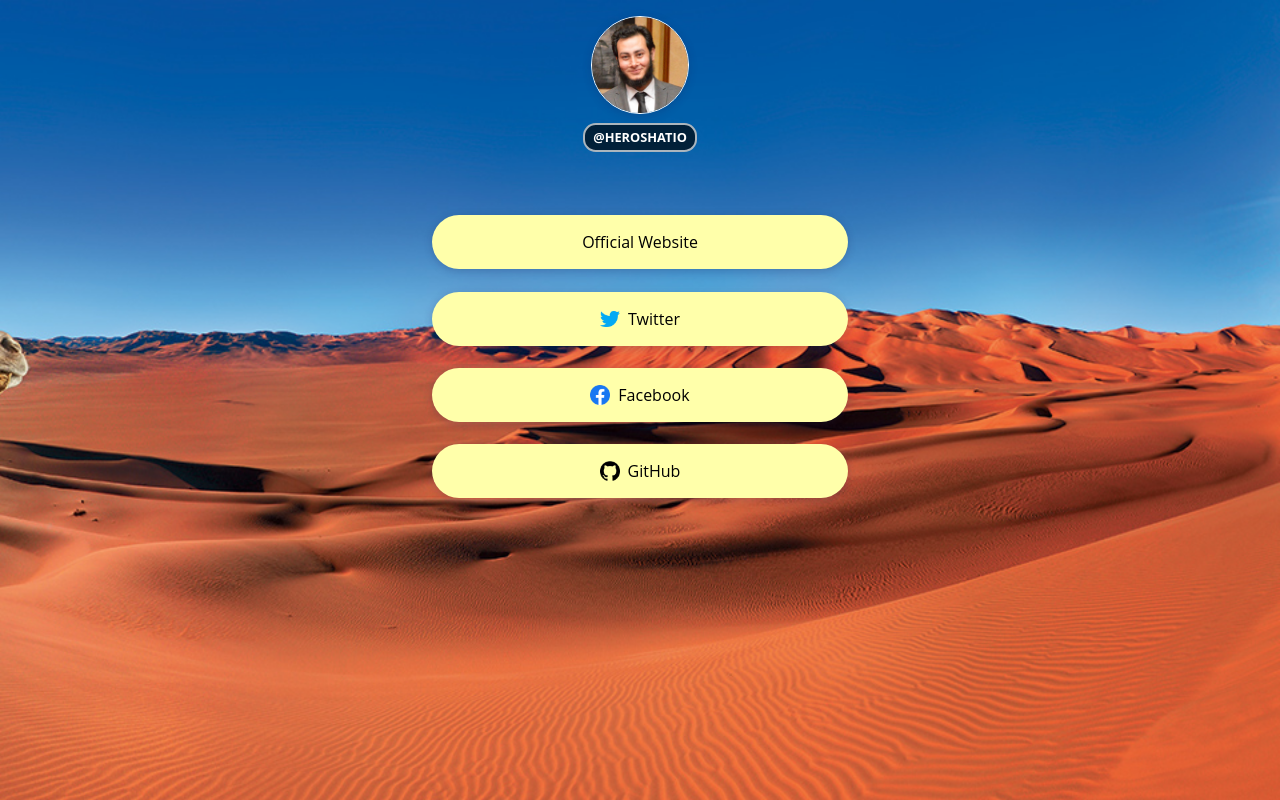
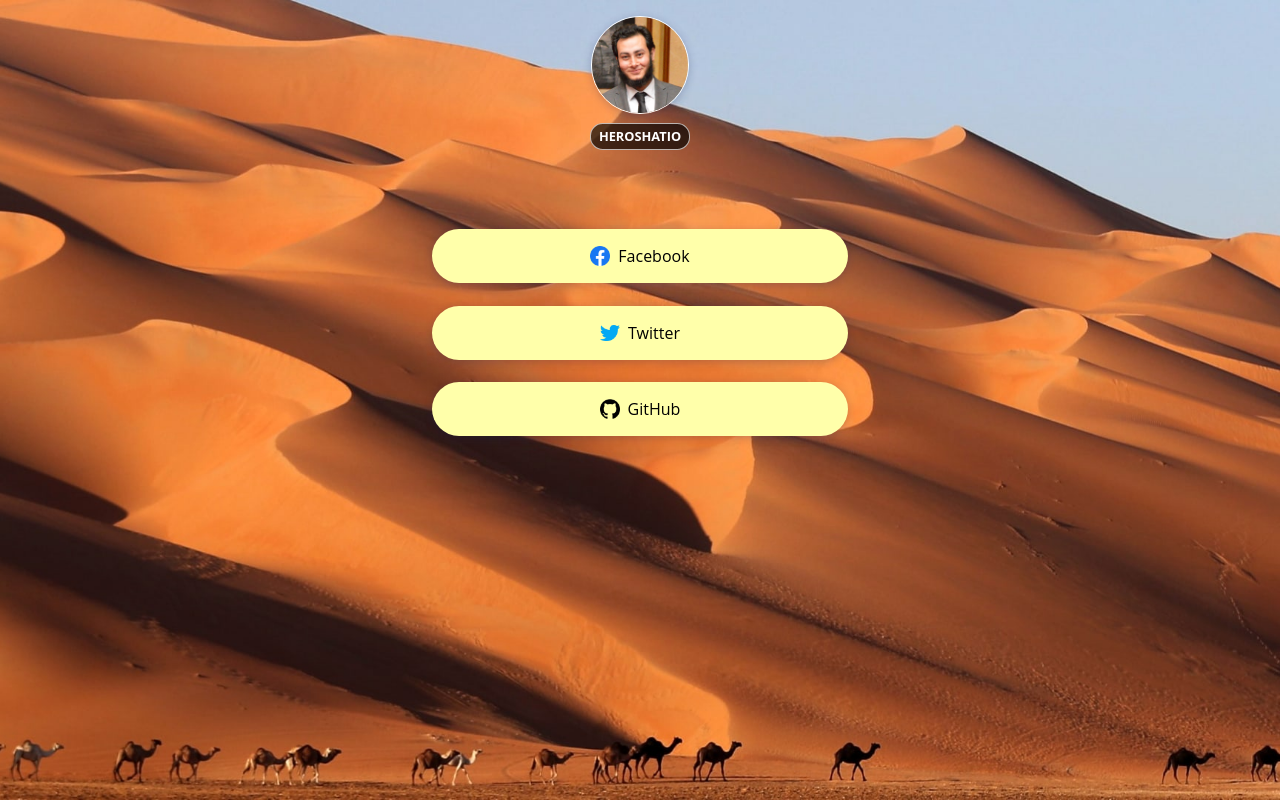
Before and after one commit to mmukhtar83/Link-in-bio, a plain HTML site: page index.html in a window 1280 px wide. Drawn offline with nearby package versions, Linux system fonts and the light colour scheme; animation ran at ten frames a second.

Commit message:
Project end

```diff
--- a/index.css
+++ b/index.css
@@ -1,11 +1,12 @@
 body, html{
     margin: 0;
     padding: 0;
-    font-family: 'Open Sans' , sans-serif;
+    font-family: 'Open sans', sans-serif;
     color: #fff;
 }
-body{
-    background: url(./Images/desert.jpg) no-repeat center center fixed;
+
+body {
+    background: url(./Images/desert0.jpg) no-repeat center center fixed;
     background-size: cover;
 }
 
@@ -13,41 +14,36 @@ body{
     z-index: 0;
     position: absolute;
     left: 0;
-    top: 0;
     right: 0;
     width: 100%;
     height: 100%;
+    object-fit: cover;
 }
-video {
-    z-index: 0;
-    position: absolute;
-    left: 0;
-    right: 0;
-    width: 100%;
-    height: 100%;
 
-}
+main {
+    position: relative;
+    opacity: 0;
+    filter: blur(10px);
+    transition: opacity 2s ease-in-out, filter 2s ease-in-out;
+ }
+
 header{
-    margin-top: 1em;
+    margin: 1em;
     text-align: center;
-    display:flex;
+    display: flex;
     flex-direction: column;
     align-items: center;
 }
-main{
-    position: relative;
-    opacity: 0;
-    transition: opacity 2s ease-in-out;
-}
-header >img{
+
+header > img {
     width: 6em;
     height: 6em;
     border-radius: 100%;
-    align-items: center;
     border: 1px solid #fff;
-    box-shadow:rgb(28 32 93 / 24%) 0px 2px 8px 0px;
+    box-shadow: rgb(28 32 93 / 24%) 0px 2px 8px 0px ;
 }
-header >h1{
+
+header > h1 {
     display: inline-block;
     font-size: 0.8em;
     font-weight: bold;
@@ -55,11 +51,12 @@ header >h1{
     background-color: #000a;
     color: #fff;
     padding: 0.3em 0.6em;
-    border: 2px solid #fffa;
-    backdrop-filter: blur(10pxs) saturate(160%) contrast(180%);
-    -webkit-backdrop-filter: blur(10pxs) saturate(160%) contrast(180%);
+    border: 1px solid #fffa;
+    backdrop-filter: blur(10px) saturate(160%) contrast(180%);
+    -webkit-backdrop-filter: blur(10px) saturate(160%) contrast(180%);
 }
-ul{
+
+ul {
     box-sizing: border-box;
     list-style: none;
     margin: 0 auto;
@@ -67,23 +64,25 @@ ul{
     max-width: 480px;
 }
 
-ul > li{
+ul > li {
     background-color: #ffa;
-    backdrop-filter: blur(10pxs) saturate(160%) contrast(180%);
-    -webkit-backdrop-filter: blur(10pxs) saturate(160%) contrast(180%);
+    backdrop-filter: blur(10px) saturate(160%) contrast(180%);
+    -webkit-backdrop-filter: blur(10px) saturate(160%) contrast(180%);
     border-radius: 10em;
     padding: 1em;
     margin: 1.4em 0;
-    box-shadow:rgb(28 32 93 / 24%) 0px 2px 8px 0px;
+    box-shadow: rgb(28 32 93 / 24%) 0px 2px 8px 0px ;
 }
-ul li > a{
+
+ul > li > a {
     display: flex;
     flex-direction: row;
     justify-content: center;
     align-items: center;
     gap: 0.5em;
 }
-a{
+
+a {
     color: black;
     text-decoration: none;
 }
--- a/index.html
+++ b/index.html
@@ -3,12 +3,12 @@
     <meta charset="UTF-8">
     <meta http-equiv="X-UA-Compatible" content="IE=edge">
     <meta name="viewport" content="width=device-width, initial-scale=1">
-    <title>Muhammad MukhtarLink in bio</title>
+    <title>biolink</title>
     <link rel="stylesheet" href="index.css">
     <script src="https://cdnjs.cloudflare.com/ajax/libs/three.js/r134/three.min.js"></script>
     <script src="https://cdn.jsdelivr.net/npm/vanta@latest/dist/vanta.birds.min.js"></script>
     <script>
-    window.addEventListener('DOMContentLoaded',() => {
+    window.addEventListener('DOMContentLoaded', () => {
             VANTA.BIRDS({
             el: "#vanta",
             mouseControls: true,
@@ -19,8 +19,6 @@
             scale: 1.00,
             scaleMobile: 1.00,
             backgroundAlpha: 0.0,
-     scale: 1.00,
-     scaleMobile: 1.00,
             color2: 0xff00f0,
             wingSpan: 40.00,
             separation: 100.00,
@@ -28,41 +26,42 @@
             cohesion: 5.00,
             quantity: 1.00
         })
+        setTimeout(() => {
+            const main = document.querySelector('main')
+            main.style.opacity = 1
+            main.style.filter = 'blur(0px)'
+        }, 1000)
+    })
 
-    const main document.querySelector('main')
-    console.log('main:',main)
-})
 </script>
 </head>
 <body>
     <div id="vanta"></div>
+    <main>
         <header>
-    <img src="./Images/MMUKHTAR.jpeg">
-        <h1>@HEROSHATIO</h1>
+            <img src="./Images/MMUKHTAR.jpeg"/>
+            <h1>HEROSHATIO</h1>
         </header>
-    <UL>
-        <LI>
-           <a href="">
-            Official Website
+        <ul>
+            <li>
+                <a href="https://www.facebook.com/" target="_blank">
+                    <img src="./Images/facebook.png" alt="Facebook" width="20" />
+                    Facebook
                 </a>
-        </LI>
+            </li>
             <li>
                 <a href="https://twitter.com/muhamed_elsaid8" target="_blank">
-            <img src="./Images/Twitter.png" alt="Twitter" width="20"/>
+                    <img src="./Images/Twitter.png" alt="Twitter" width="20" />
                     Twitter
                 </a>
             </li>
             <li>
-            <a href="">
-            <img src="./Images/facebook.png" alt="facebook" width="20"/>
-            Facebook
-        </a>
-        <li>
                 <a href="https://github.com/mmukhtar83" target="_blank">
-                <img src="./Images/GitHub.png" alt="GitHub" width="20"/>
+                    <img src="./Images/GitHub.png" alt="GitHub" width="20" />
                     GitHub
                 </a>
             </li>
-    </UL>
+        </ul>
+    </main>
 </body>
 </html>
```
Lines whose indentation alone changed are shown as unchanged.
